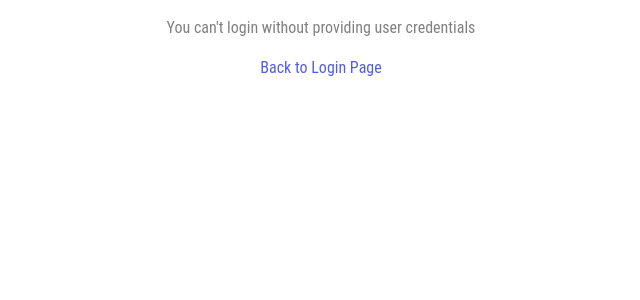
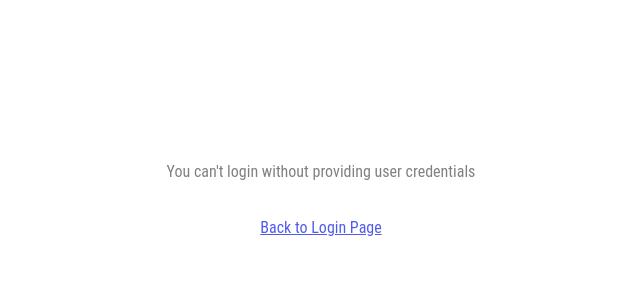
Before and after one commit to jonahunuafe/user-authentication, a React (Create React App) app: page /loginerror in a window 1280 px wide. Shown: the top 300 px of the page, without its empty margins (319-959 px from the left). Built offline with nearby package versions, Linux system fonts and the light colour scheme; no server answers; the HTML template or start-up script is replaced by a standard one.

Commit message:
styled NoLoginCredentials component

```diff
--- a/src/components/Home.js
+++ b/src/components/Home.js
@@ -22,7 +22,7 @@ function Home() {
         <p>
           Hello,
           <span> { userLoggedIn && currentUser.email}
-          </span>you are logged in.
+          </span> you are logged in.
         </p>
       </div>
     </div>
--- a/src/components/NoLoginCredentials.js
+++ b/src/components/NoLoginCredentials.js
@@ -2,7 +2,7 @@ import { Link } from "react-router-dom";
 function NoLoginCredentials() {
     return (
         <div className="loginErrorContainer">
-            <div className="noLoginCredentials">
+            <div>
                 <p>You can't login without providing user credentials</p>
             </div>
             <p>
--- a/src/firebase/auth.js
+++ b/src/firebase/auth.js
@@ -29,6 +29,6 @@ export const doPasswordChange = (password) => {
 
 export const doSendEmailVerification = () => {
    return sendEmailVerification(auth.currentUser, {
-      url: `${window.location.origin}/home`,
+      url: `${window.location.origin}/`,
    });
 }
--- a/src/index.css
+++ b/src/index.css
@@ -115,6 +115,18 @@ a {
   background-color: #687EFF;
 }
 
+.loginErrorContainer {
+  height: 30vh;
+  display: flex;
+  flex-direction: column;
+  justify-content: center;
+}
+
+.loginErrorContainer > p > a {
+  text-decoration: underline;
+}
+
+
 @media(min-width: 768px) {
   .authContainer {
     width: 35%;
@@ -140,4 +152,8 @@ a {
     border-radius: 0.5rem;
     top: 4rem;
   }
+
+  .loginErrorContainer {
+    height: 50vh;
+  }
 }
--- a/src/pages/Signup.js
+++ b/src/pages/Signup.js
@@ -13,7 +13,6 @@ function Signup() {
     const [password, setPassword] = useState("");
     const [errorMessage, setErrorMessage] = useState({});
     const [isRegistering, setIsRegistering] = useState(false);
-    // const [doc, setDoc] = useState("");
     const [validation, setValidation] = useState("");
 
     const { state, toggleForm } = useContext(GlobalContext);
@@ -41,14 +40,7 @@ function Signup() {
         if(!isRegistering) {
             setIsRegistering(true)
             try {
-                    await doCreateUserWithEmailAndPassword(email, password);
-                // const user = userCredential.user;
-                // const allUsers = {
-                //     firstName, lastName
-                // }
-                // const docRef = doc(allUsers, user.uid);
-                // setDoc(docRef, email);
-                //add user to database
+                await doCreateUserWithEmailAndPassword(email, password);
             } catch (error) {
                 if (error.code === "auth/email-already-in-use") {
                     setValidation("The email address is already in use");
```
